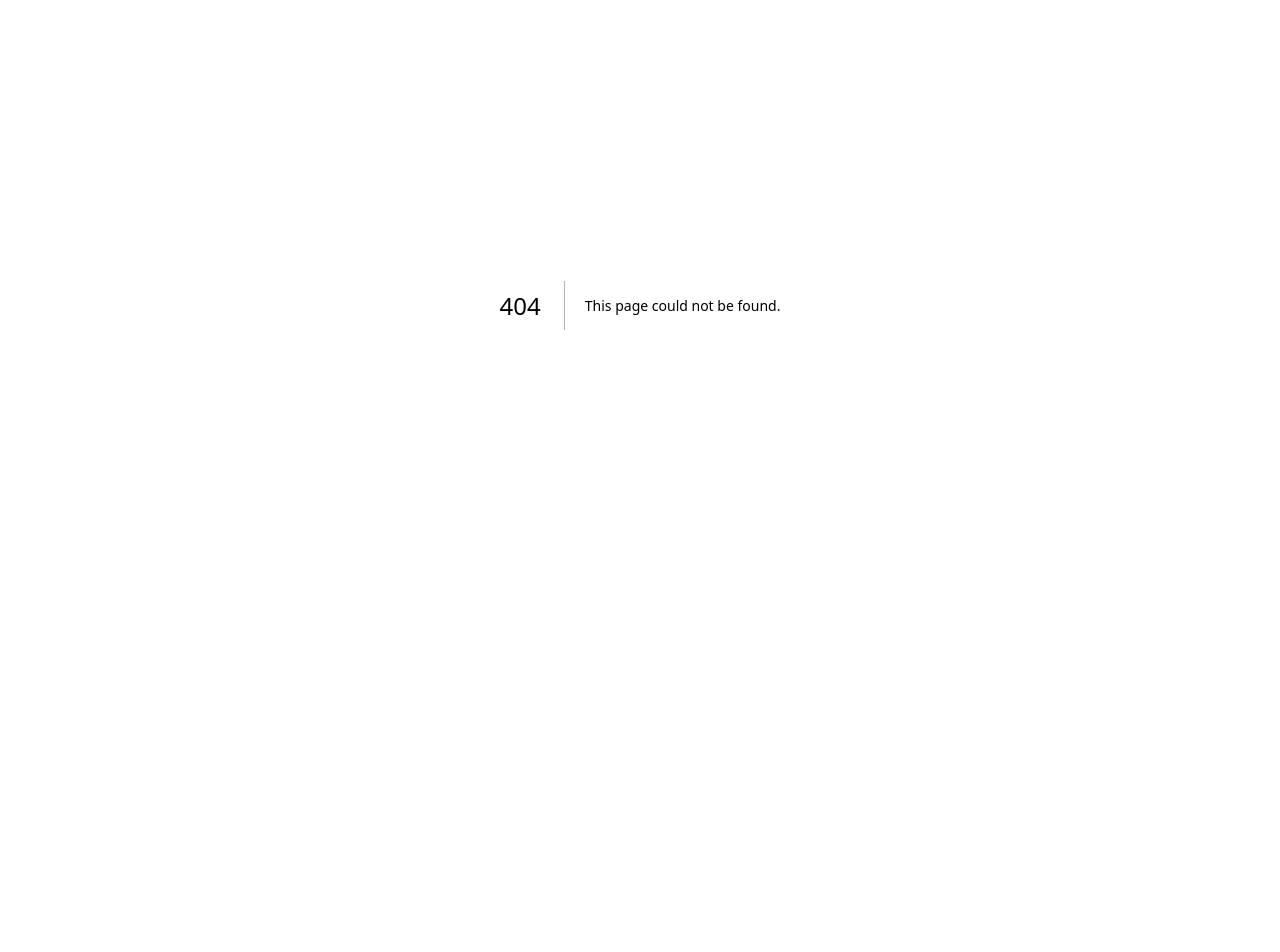
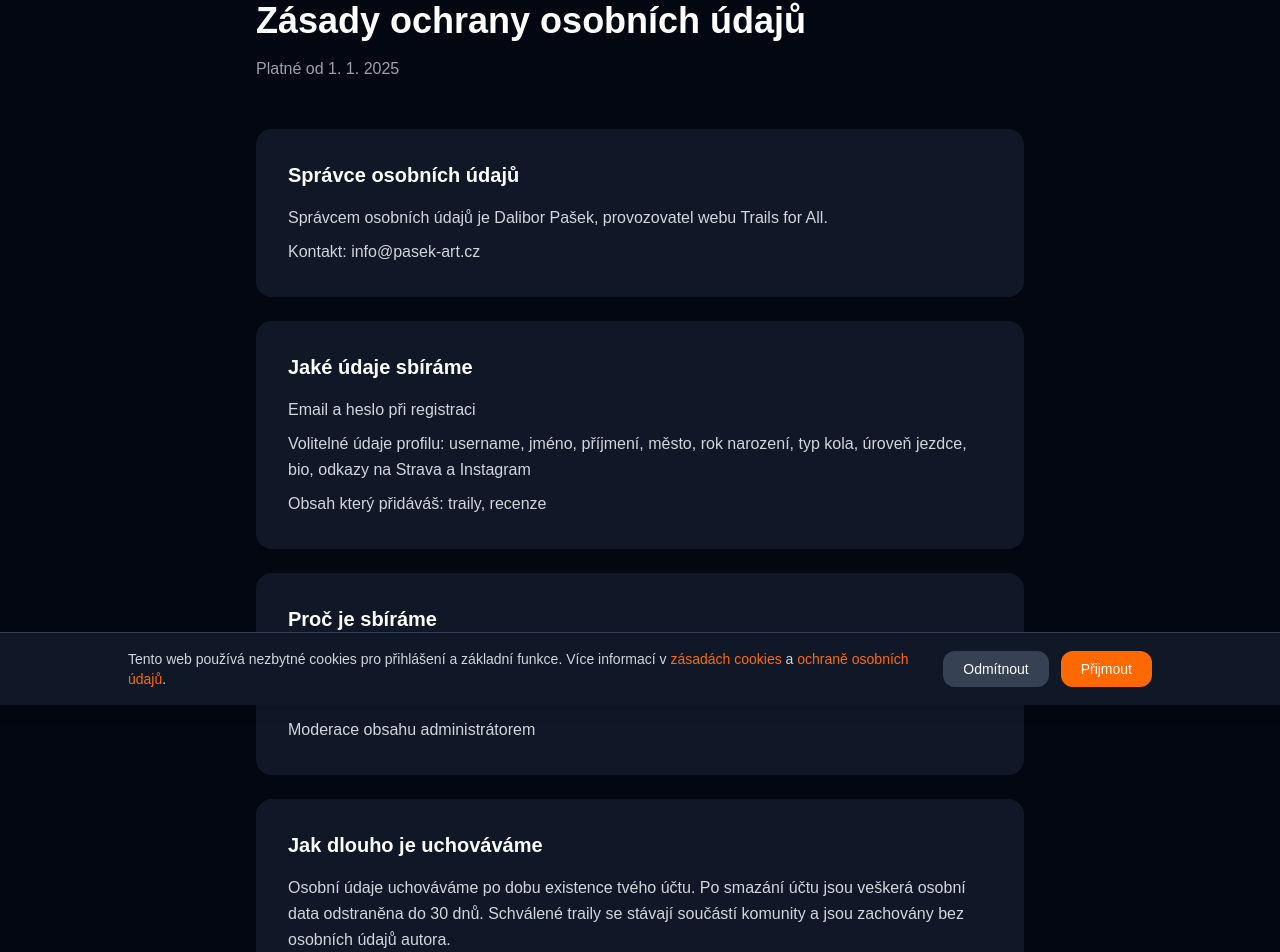
Before and after one commit to djdan85/TrailsForAll, a Next.js app: page /zasady-ochrany in a window 1280 px wide. Before the commit this address had no page. Shown: the part 95-1047 px from the top of the page. Before the commit the page ends 800 px from the top, so only its background shows below. Built offline with nearby package versions, Linux system fonts and the light colour scheme.

Commit message:
GDPR stránky, cookies banner

```diff
--- /dev/null
+++ b/app/components/CookieBanner.tsx
@@ -0,0 +1,58 @@
+'use client'
+
+import { useState, useEffect } from 'react'
+import Link from 'next/link'
+
+export default function CookieBanner() {
+  const [visible, setVisible] = useState(false)
+
+  useEffect(() => {
+    const consent = localStorage.getItem('cookie-consent')
+    if (!consent) setVisible(true)
+  }, [])
+
+  const handleAccept = () => {
+    localStorage.setItem('cookie-consent', 'accepted')
+    setVisible(false)
+  }
+
+  const handleDecline = () => {
+    localStorage.setItem('cookie-consent', 'declined')
+    setVisible(false)
+  }
+
+  if (!visible) return null
+
+  return (
+    <div className="fixed bottom-0 left-0 right-0 z-[2000] bg-gray-900 border-t border-gray-700 px-4 py-4 shadow-lg">
+      <div className="max-w-5xl mx-auto flex flex-col md:flex-row items-center justify-between gap-4">
+        <p className="text-gray-300 text-sm text-center md:text-left">
+          Tento web používá nezbytné cookies pro přihlášení a základní funkce.
+          Více informací v{' '}
+          <Link href="/cookies" className="text-orange-500 hover:underline">
+            zásadách cookies
+          </Link>
+          {' '}a{' '}
+          <Link href="/zasady-ochrany" className="text-orange-500 hover:underline">
+            ochraně osobních údajů
+          </Link>
+          .
+        </p>
+        <div className="flex gap-3 shrink-0">
+          <button
+            onClick={handleDecline}
+            className="bg-gray-700 text-white px-5 py-2 rounded-xl text-sm hover:bg-gray-600 transition"
+          >
+            Odmítnout
+          </button>
+          <button
+            onClick={handleAccept}
+            className="bg-orange-500 text-white px-5 py-2 rounded-xl text-sm hover:bg-orange-600 transition"
+          >
+            Přijmout
+          </button>
+        </div>
+      </div>
+    </div>
+  )
+}
--- /dev/null
+++ b/app/cookies/page.tsx
@@ -0,0 +1,72 @@
+export default function Cookies() {
+  return (
+    <div className="min-h-screen bg-gray-950 pt-24 px-4 pb-16">
+      <div className="max-w-3xl mx-auto">
+
+        <div className="mb-12">
+          <h1 className="text-4xl font-bold text-white mb-4">Zásady cookies</h1>
+          <p className="text-gray-400">Platné od 1. 1. 2025</p>
+        </div>
+
+        <div className="flex flex-col gap-6">
+
+          <div className="bg-gray-900 rounded-2xl p-8">
+            <h2 className="text-xl font-bold text-white mb-4">Co jsou cookies</h2>
+            <p className="text-gray-300 leading-relaxed">
+              Cookies jsou malé textové soubory ukládané do tvého prohlížeče při návštěvě webu. Pomáhají webu zapamatovat si tvoje nastavení a přihlášení.
+            </p>
+          </div>
+
+          <div className="bg-gray-900 rounded-2xl p-8">
+            <h2 className="text-xl font-bold text-white mb-4">Nezbytné cookies</h2>
+            <p className="text-gray-300 leading-relaxed mb-3">
+              Tyto cookies jsou nutné pro základní fungování webu. Nevyžadují tvůj souhlas.
+            </p>
+            <div className="bg-gray-800 rounded-xl p-4">
+              <p className="text-white text-sm font-semibold mb-1">Přihlašovací session</p>
+              <p className="text-gray-400 text-sm">Uchovává informaci o přihlášení uživatele. Poskytovatel: Supabase.</p>
+            </div>
+          </div>
+
+          <div className="bg-gray-900 rounded-2xl p-8">
+            <h2 className="text-xl font-bold text-white mb-4">Analytické cookies</h2>
+            <p className="text-gray-300 leading-relaxed">
+              Momentálně nepoužíváme žádné analytické nástroje ani cookies třetích stran pro sledování návštěvnosti.
+            </p>
+          </div>
+
+          <div className="bg-gray-900 rounded-2xl p-8">
+            <h2 className="text-xl font-bold text-white mb-4">Reklamní cookies</h2>
+            <p className="text-gray-300 leading-relaxed">
+              Momentálně nepoužíváme žádnou reklamu ani reklamní cookies. V budoucnu bude případná reklama vždy nenápadná a nikdy nepřebije důležité prvky webu. Reklamní cookies budou vyžadovat tvůj výslovný souhlas.
+            </p>
+          </div>
+
+          <div className="bg-gray-900 rounded-2xl p-8">
+            <h2 className="text-xl font-bold text-white mb-4">Jak spravovat cookies</h2>
+            <p className="text-gray-300 leading-relaxed mb-3">
+              Cookies můžeš kdykoli vymazat nebo zakázat v nastavení svého prohlížeče. Vypnutí nezbytných cookies může omezit funkčnost webu — například nebudeš moci zůstat přihlášen.
+            </p>
+            <p className="text-gray-300 leading-relaxed">
+              Návody pro správu cookies ve vybraných prohlížečích:
+            </p>
+            <ul className="text-gray-400 text-sm mt-3 flex flex-col gap-1">
+              <li>Chrome: Nastavení → Soukromí a zabezpečení → Soubory cookie</li>
+              <li>Firefox: Nastavení → Soukromí a zabezpečení → Cookies</li>
+              <li>Safari: Předvolby → Soukromí → Spravovat data webů</li>
+              <li>Edge: Nastavení → Soukromí, vyhledávání a služby → Cookies</li>
+            </ul>
+          </div>
+
+          <div className="bg-gray-900 rounded-2xl p-8">
+            <h2 className="text-xl font-bold text-white mb-4">Kontakt</h2>
+            <p className="text-gray-300 leading-relaxed">
+              Máš otázky ohledně cookies nebo zpracování dat? Napiš nám na info@pasek-art.cz
+            </p>
+          </div>
+
+        </div>
+      </div>
+    </div>
+  )
+}
--- a/app/layout.tsx
+++ b/app/layout.tsx
@@ -1,8 +1,8 @@
-
 import type { Metadata } from 'next'
 import { Geist, Geist_Mono } from 'next/font/google'
 import './globals.css'
 import Navbar from './components/Navbar'
+import CookieBanner from './components/CookieBanner'
 
 const geistSans = Geist({
   variable: '--font-geist-sans',
@@ -16,7 +16,7 @@ const geistMono = Geist_Mono({
 
 export const metadata: Metadata = {
   title: 'Trails for All',
-  description: 'Komunitni mapa trailu pro bikery',
+  description: 'Komunitní mapa trailů pro bikery',
 }
 
 export default function RootLayout({
@@ -29,6 +29,7 @@ export default function RootLayout({
       <body className={`${geistSans.variable} ${geistMono.variable} antialiased`}>
         <Navbar />
         {children}
+        <CookieBanner />
       </body>
     </html>
   )
--- /dev/null
+++ b/app/zasady-ochrany/page.tsx
@@ -0,0 +1,73 @@
+export default function ZasadyOchrany() {
+  return (
+    <div className="min-h-screen bg-gray-950 pt-24 px-4 pb-16">
+      <div className="max-w-3xl mx-auto">
+
+        <div className="mb-12">
+          <h1 className="text-4xl font-bold text-white mb-4">Zásady ochrany osobních údajů</h1>
+          <p className="text-gray-400">Platné od 1. 1. 2025</p>
+        </div>
+
+        <div className="flex flex-col gap-6">
+
+          <div className="bg-gray-900 rounded-2xl p-8">
+            <h2 className="text-xl font-bold text-white mb-4">Správce osobních údajů</h2>
+            <p className="text-gray-300 leading-relaxed">
+              Správcem osobních údajů je Dalibor Pašek, provozovatel webu Trails for All.
+            </p>
+            <p className="text-gray-300 leading-relaxed mt-2">
+              Kontakt: info@pasek-art.cz
+            </p>
+          </div>
+
+          <div className="bg-gray-900 rounded-2xl p-8">
+            <h2 className="text-xl font-bold text-white mb-4">Jaké údaje sbíráme</h2>
+            <ul className="text-gray-300 leading-relaxed flex flex-col gap-2">
+              <li>Email a heslo při registraci</li>
+              <li>Volitelné údaje profilu: username, jméno, příjmení, město, rok narození, typ kola, úroveň jezdce, bio, odkazy na Strava a Instagram</li>
+              <li>Obsah který přidáváš: traily, recenze</li>
+            </ul>
+          </div>
+
+          <div className="bg-gray-900 rounded-2xl p-8">
+            <h2 className="text-xl font-bold text-white mb-4">Proč je sbíráme</h2>
+            <ul className="text-gray-300 leading-relaxed flex flex-col gap-2">
+              <li>Provoz a správa uživatelských účtů</li>
+              <li>Zobrazení tvého obsahu ostatním uživatelům komunity</li>
+              <li>Moderace obsahu administrátorem</li>
+            </ul>
+          </div>
+
+          <div className="bg-gray-900 rounded-2xl p-8">
+            <h2 className="text-xl font-bold text-white mb-4">Jak dlouho je uchováváme</h2>
+            <p className="text-gray-300 leading-relaxed">
+              Osobní údaje uchováváme po dobu existence tvého účtu. Po smazání účtu jsou veškerá osobní data odstraněna do 30 dnů. Schválené traily se stávají součástí komunity a jsou zachovány bez osobních údajů autora.
+            </p>
+          </div>
+
+          <div className="bg-gray-900 rounded-2xl p-8">
+            <h2 className="text-xl font-bold text-white mb-4">Tvá práva</h2>
+            <ul className="text-gray-300 leading-relaxed flex flex-col gap-2">
+              <li>Právo na přístup ke svým datům</li>
+              <li>Právo na opravu nebo výmaz osobních údajů</li>
+              <li>Právo na přenositelnost dat — export dostupný přímo v profilu</li>
+              <li>Právo vznést námitku proti zpracování</li>
+              <li>Právo podat stížnost u Úřadu pro ochranu osobních údajů (uoou.cz)</li>
+            </ul>
+            <p className="text-gray-400 text-sm mt-4">
+              Veškeré žádosti ohledně osobních údajů zasílej na: info@pasek-art.cz
+            </p>
+          </div>
+
+          <div className="bg-gray-900 rounded-2xl p-8">
+            <h2 className="text-xl font-bold text-white mb-4">Zabezpečení</h2>
+            <p className="text-gray-300 leading-relaxed">
+              Data jsou uložena v databázi Supabase s šifrováním. Hesla jsou ukládána výhradně v hashované podobě a nejsou nikdy čitelná ani pro správce webu.
+            </p>
+          </div>
+
+        </div>
+      </div>
+    </div>
+  )
+}
```
